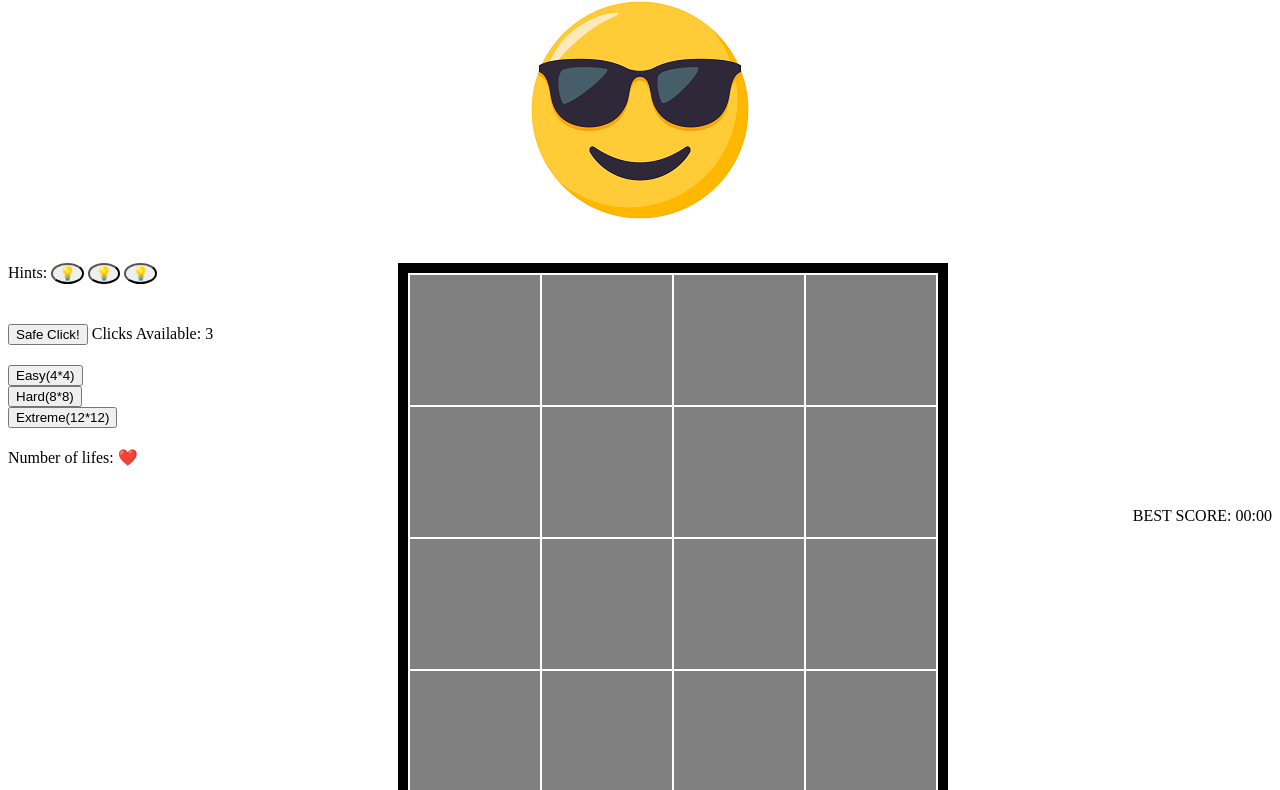
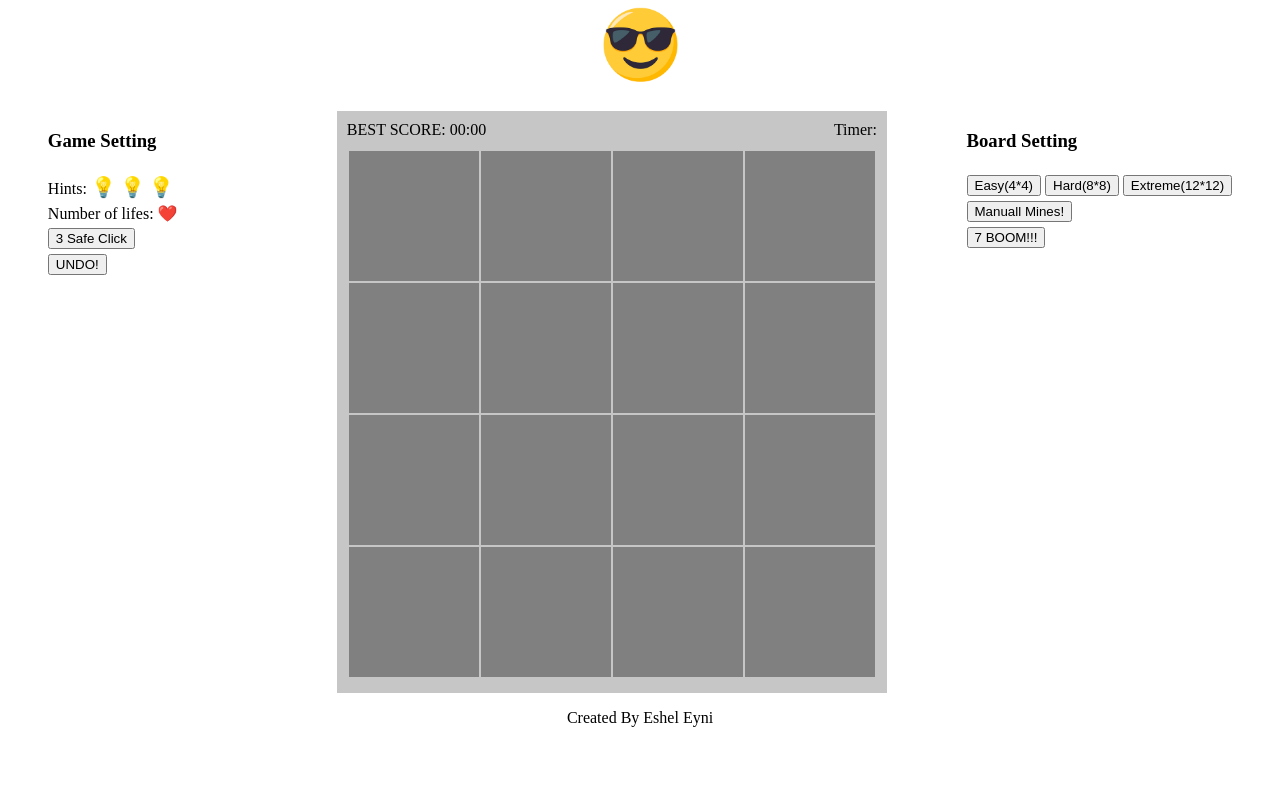
Before and after one commit to EshelEyni/MineSweeper, a plain HTML site: page index.html in a window 1280 px wide. Shown: the part 81-871 px from the top of the page. After the commit the page ends 816 px from the top, so only its background shows below. Drawn offline with Linux system fonts and the light colour scheme.

Commit message:
some css changes

```diff
--- a/css/main.css
+++ b/css/main.css
@@ -1,84 +1,75 @@
 body {
-  text-align: center;
+  display: flex;
+  flex-direction: column;
+  align-items: center;
+  height: 100vh;
 }
 
-h1 {
-  color: black;
+.smiley img {
+  width: 75px;
+  height: 75px;
 }
 
-.gameover {
-  float: left;
+.main-container {
+  margin-top: 25px;
+  display: flex;
+  justify-content: space-around;
+  width: 100%;
+}
+
+.game-setting-container {
+  display: flex;
+  flex-direction: column;
+  gap: 5px;
+}
+
+.board-setting-container {
+  display: flex;
+  flex-direction: column;
+  gap: 5px;
+}
+
+.board-container {
+  background-color: #C6C6C6;
+  padding: 10px;
+}
+
+.board-header {
+  display: flex;
+  justify-content: space-between;
+  align-items: center;
+  margin-bottom: 10px;
 }
 
 .cell {
   width: 40px;
   height: 40px;
-  size-adjust: inherit;
   text-align: center;
-  background-color: grey;
   cursor: pointer;
 }
 
-.board-container {
+.board {
   height: 530px;
   width: 530px;
   display: inline-block;
-  border: 10px solid black;
 }
 
-.board-container table {
+.board table {
   width: 100%;
   height: 100%;
 }
 
-.hints {
-  float: left;
-  clear: both;
-}
-
-.Lives {
-  float: left;
-  clear: both;
-}
-
-.hints button {
+.hints span {
+  font-size: 20px;
   border-radius: 50%;
   display: inline;
 }
 
 .safeclick {
-  float: left;
   color: black;
-  clear: both;
   font-size: 1em;
 }
 
 .safeclick span {
   font-size: 1em;
 }
-
-div {
-  margin-top: 20px;
-  margin-bottom: 20px;
-}
-
-
-.difficulty button {
-  float: left;
-  clear: both;
-
-  display: flex;
-  flex-direction: column;
-}
-
-.bestscore {
-  float: right;
-  clear: both;
-
-}
-
-.timer {
-  float: right;
-  clear: both;
-
-}
--- a/index.html
+++ b/index.html
@@ -5,45 +5,64 @@
     <meta charset="UTF-8">
     <meta http-equiv="X-UA-Compatible" content="IE=edge">
     <meta name="viewport" content="width=device-width, initial-scale=1.0">
+    <link rel="icon" type="image/x-icon" href="/images/favicon.png">
     <title>Mine Sweeper</title>
     <link rel="stylesheet" href="css/main.css">
 </head>
 
 <body onload="init()">
     <h1>Mine Sweeper!</h1>
-    <div class="Smiley" onclick="smiley()">😎</div>
-    <div class="hints"> Hints:
-        <button onclick="hint(this,0)"></button>
-        <button onclick="hint(this,1)"></button>
-        <button onclick="hint(this,2)"></button>
+    <div class="smiley" onclick="smiley()"></div>
+    <div class="main-container">
+
+
+
+        <div class="game-setting-container">
+            <h3>Game Setting</h3>
+            <div class="hints">Hints:
+                <span onclick="hint(this,0)"></span>
+                <span onclick="hint(this,1)"></span>
+                <span onclick="hint(this,2)"></span>
             </div>
+            <div class="Lives"></div>
             <div class="safeclick">
-        <button onclick="safeClick()">Safe Click! </button>
-        Clicks Available: <span class="safeclickText"></span>
+                <button onclick="safeClick()"><span class="safeclickText"></span> Safe Click</button>
             </div>
+            <div class="undo">
+                <button onclick="undo()">UNDO!</button>
+            </div>
+        </div>
+
+
+        <div class="gameover"></div>
+        <div class="board-container">
+            <header class="board-header">
+                <div class="bestscore">Best score:</div>
+                <div class="timer">Timer: </div>
+            </header>
+            <div class="board"></div>
+        </div>
+
+        <div class="board-setting-container">
+            <h3>Board Setting</h3>
             <div class="difficulty">
                 <button onclick="difficulty(4,2,1)">Easy(4*4)</button>
                 <button onclick="difficulty(8,12,3)">Hard(8*8)</button>
                 <button onclick="difficulty(12,30,5)">Extreme(12*12)</button>
             </div>
-    <div class="Lives"></div>
-    <div class="bestscore">BEST SCORE:</div>
-    <div class="gameover"></div>
-    <div class="timer"></div>
-    <div class="board-container"></div>
+
             <div class="manuallmode">
                 <button onclick="setManuallMode()">Manuall Mines!</button>
             </div>
             <div class="sevenboom">
                 <button onclick="sevenBoom()">7 BOOM!!!</button>
             </div>
-    <div class="undo">
-        <button onclick="undo()">UNDO!</button>
+        </div>
     </div>
 
     <p>Created By Eshel Eyni</p>
-    <script src="js/bunosFeatures.js"></script>
-    <script src="js/gameChange.js"></script>
+    <script src="js/bunos-features.js"></script>
+    <script src="js/game-change.js"></script>
     <script src="js/mine.js"></script>
     <script src="js/utils.js"></script>
     <script src="js/main.js"></script>
--- a/js/bunosFeatures.js
+++ b/js/bunos-features.js
@@ -7,9 +7,9 @@ function hint(elHint, idx) {
 }
 
 function renderHints() {
-    const elHints = document.querySelectorAll('.hints button')
+    const elHints = document.querySelectorAll('.hints span')
     for (var i = 0; i < elHints.length; i++) {
-        elHints[i].innerHTML = `${HINT_IMG}`
+        elHints[i].innerHTML = `💡`
 
     }
 }
@@ -32,7 +32,7 @@ function revealByHint(cellI, cellJ, mat) {
 
 function hideHint(cellI, cellJ, mat) {
     gHint = false
-    const elHints = document.querySelectorAll('.hints button')
+    const elHints = document.querySelectorAll('.hints span')
     elHints[hintsIdx].style.display = 'none'
 
     for (var i = cellI - 1; i <= cellI + 1; i++) {
@@ -106,7 +106,7 @@ function sevenBoom() {
     const gameOver = document.querySelector('.gameover')
     gameOver.style.display = 'none'
     gState.board = buildBoard(createMat(gBoardSqrt, gBoardSqrt))
-    renderBoard(gState.board, '.board-container')
+    renderBoard(gState.board, '.board')
     renderLives(3)
     gNumOfMines = gNumOfMines
 
--- a/js/gameChange.js
+++ b/js/game-change.js
@@ -60,7 +60,7 @@ function difficulty(boardSqrt, numOfMines, numsOfLives) {
     gameOver.style.display = 'none'
     gBoardSqrt = boardSqrt
     gState.board = buildBoard(createMat(boardSqrt, boardSqrt))
-    renderBoard(gState.board, '.board-container')
+    renderBoard(gState.board, '.board')
     gState.lives = numsOfLives
     renderLives(numsOfLives)
 
@@ -75,7 +75,7 @@ function smiley() {
     const timer = document.querySelector('.timer')
     timer.style.display = 'none'
     gState.board = buildBoard(createMat(gBoardSqrt, gBoardSqrt))
-    renderBoard(gState.board, '.board-container')
+    renderBoard(gState.board, '.board')
     renderLives(3)
 
 }
--- a/js/main.js
+++ b/js/main.js
@@ -5,7 +5,6 @@ var gMine = '💣'
 var gFlag = '🚩'
 
 var gHint = false
-var HINT_IMG = `💡`
 var hintsIdx
 var SMILEY_IMG = '<img src="images/defsmiley.png" />';
 var WIN_IMG = '<img src="images/win.png" />';
@@ -43,7 +42,7 @@ var gState = {
 
 
 function init() {
-    const elSmiley = document.querySelector('.Smiley')
+    const elSmiley = document.querySelector('.smiley')
     elSmiley.innerHTML = SMILEY_IMG
     gTimer = false
     gState.lives = 1
@@ -52,7 +51,7 @@ function init() {
 }
 
 function render() {
-    renderBoard(gState.board, '.board-container')
+    renderBoard(gState.board, '.board')
     renderLives(1)
     renderNumsSafeClick()
     renderHints()
```
Also changed, not shown: images/favicon.png (added). Lines whose indentation alone changed are shown as unchanged.
